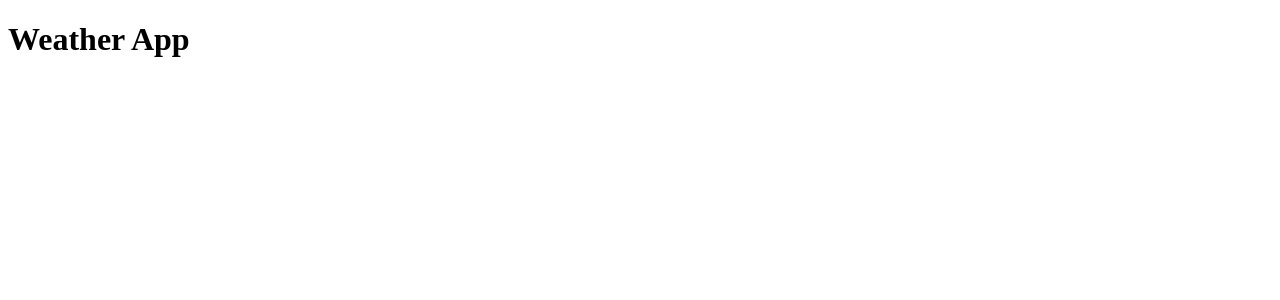
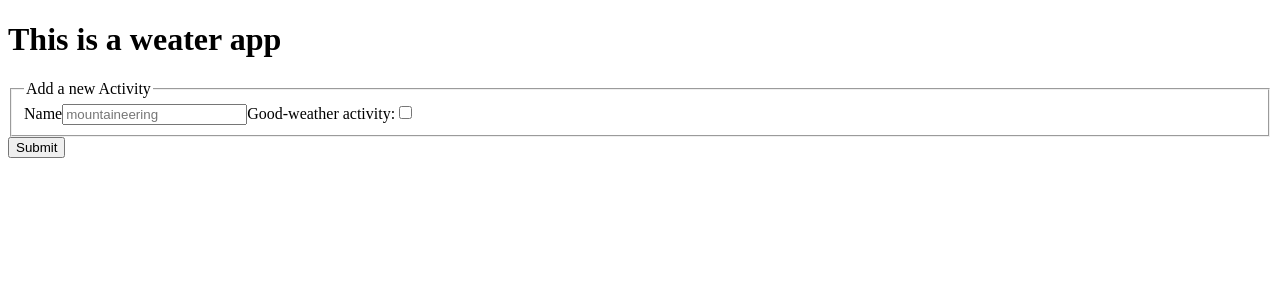
Before and after one commit to alhen002/weather-app, a React (Create React App) app: page / in a window 1280 px wide. Shown: the top 300 px of the page. Built offline with nearby package versions, Linux system fonts and the light colour scheme.

Commit message:
form component

```diff
--- a/src/components/Form.js
+++ b/src/components/Form.js
@@ -3,10 +3,35 @@ import { Fragment } from "react";
 // Importing components
 import Heading from "./Heading";
 
-export default function Form() {
+export default function Form({ onAddActivity }) {
   return (
     <Fragment>
-      <Heading />
+      <Heading>This is a weater app</Heading>
+      <form>
+        <fieldset>
+          <legend>Add a new Activity</legend>
+          <label id="activityLabel" hmtlfor="activityName">
+            Name
+          </label>
+          <input
+            name="activityName"
+            type="text"
+            id="activityName"
+            placeholder="mountaineering"
+            aria-labelledby="activityLabel"
+          />
+          <label id="goodWeatherLabel" hmtlfor="goodWeatherActivity">
+            Good-weather activity:
+          </label>
+          <input
+            name="goodWeatherActivity"
+            id="goodWeatherActivity"
+            type="checkbox"
+            aria-labelledby="goodWeatherLabel"
+          />
+        </fieldset>
+        <button type="submit">Submit</button>
+      </form>
     </Fragment>
   );
 }
--- a/src/components/Heading.js
+++ b/src/components/Heading.js
@@ -1,7 +1,3 @@
-export default function Heading() {
-  return (
-    <div className="heading">
-      <h1>Weather App</h1>
-    </div>
-  );
+export default function Heading({ children }) {
+  return <h1>{children}</h1>;
 }
```
